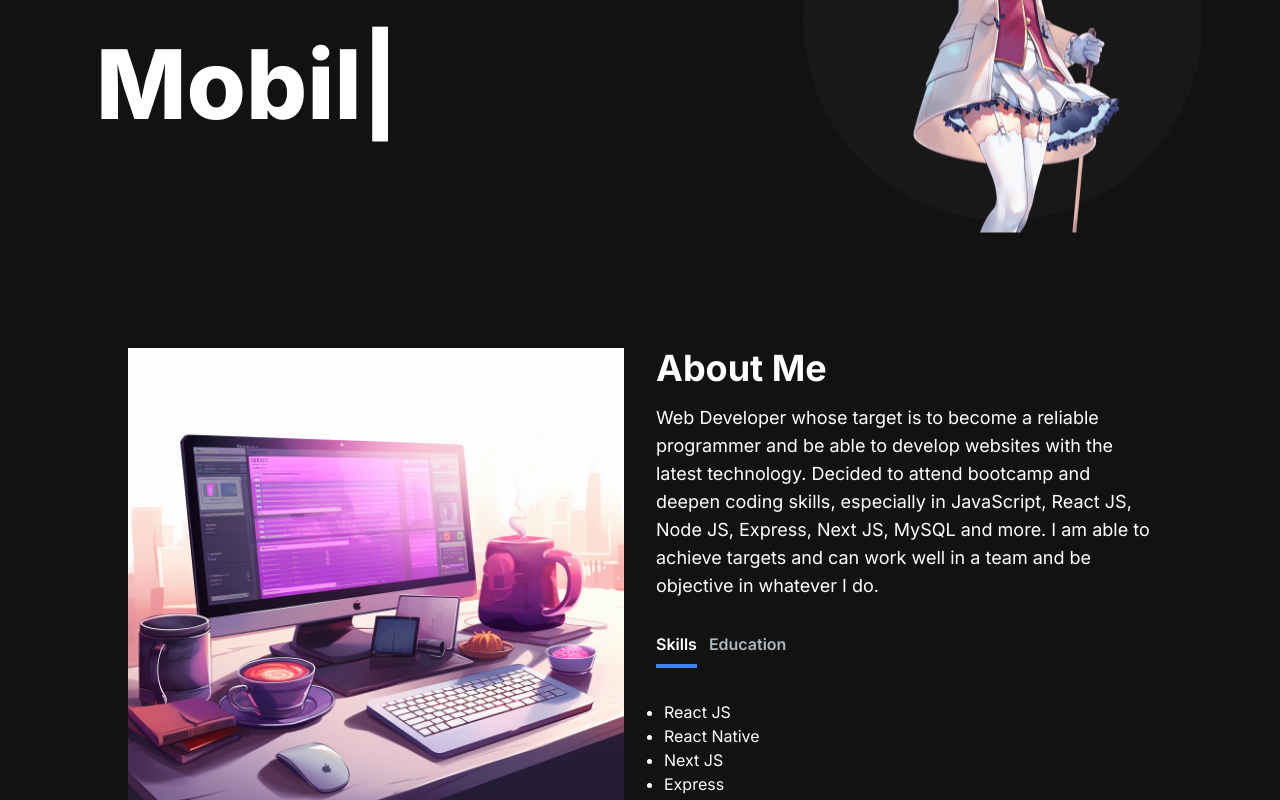
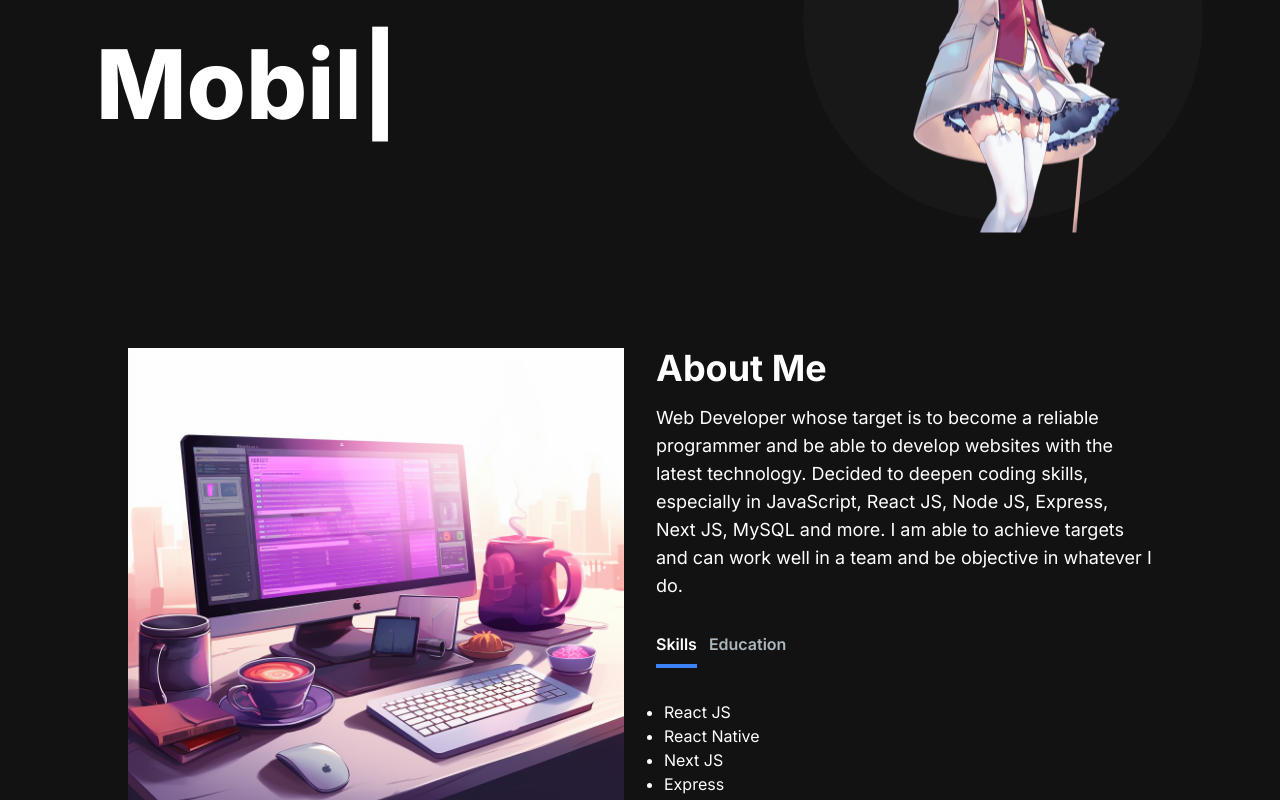
Before and after one commit to AzizImastara/imastara.com, a Next.js app: page / in a window 1280 px wide. Shown: the part 436-1236 px from the top of the page. Built offline with nearby package versions, Linux system fonts and the light colour scheme.

Commit message:
update about me

```diff
--- a/src/app/components/AboutSection.jsx
+++ b/src/app/components/AboutSection.jsx
@@ -47,7 +47,11 @@ const AboutSection = () => {
         <div className="mt-4 md:mt-0 text-left flex flex-col h-full">
           <h2 className="text-4xl font-bold text-white mb-4">About Me</h2>
           <p className="text-base lg:text-lg">
-          Web Developer whose target is to become a reliable programmer and be able to develop websites with the latest technology. Decided to attend bootcamp and deepen coding skills, especially in JavaScript, React JS, Node JS, Express, Next JS, MySQL and more. I am able to achieve targets and can work well in a team and be objective in whatever I do.
+            Web Developer whose target is to become a reliable programmer and be
+            able to develop websites with the latest technology. Decided to
+            deepen coding skills, especially in JavaScript, React JS, Node JS,
+            Express, Next JS, MySQL and more. I am able to achieve targets and
+            can work well in a team and be objective in whatever I do.
           </p>
           <div className="flex flex-row justify-start mt-8">
             <TabButton
```
